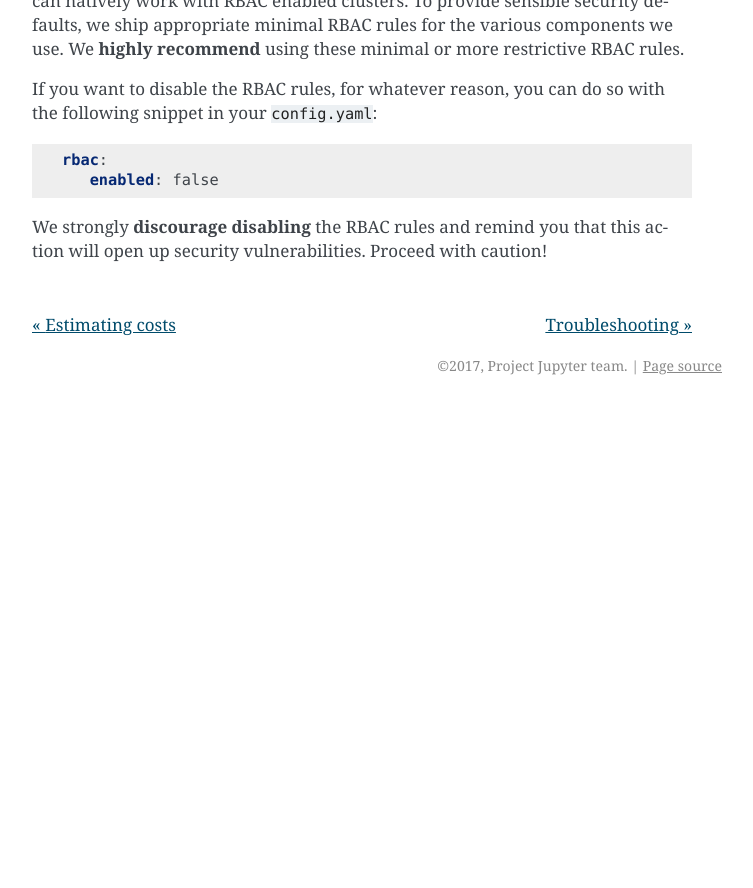
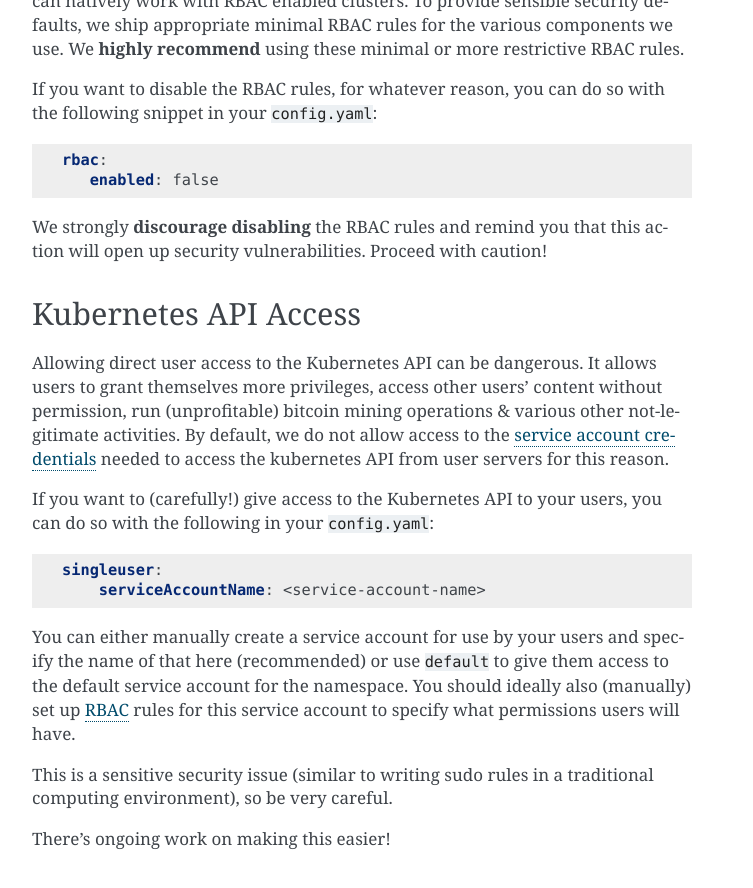
Before and after one commit to jupyterhub/zero-to-jupyterhub-k8s, a Sphinx documentation site: the page built from doc/source/security.md, in a window 1280 px wide and 900 px high, scrolled down 3617 px. Shown: the top 888 px of the window, without its empty margins (388-1141 px from the left). Built offline with Sphinx 7.4.7, drawn with Linux system fonts in a browser that asks for light colours; before the commit the page ends 4022 px from its top, so only the background shows below that; some of the changed text lies outside the part shown.

Commit message:
Allow specifying serviceAccountName in config.yaml
Fixes #404

````diff
--- a/doc/source/security.md
+++ b/doc/source/security.md
@@ -134,3 +134,31 @@ rbac:
 ```
 
 We strongly **discourage disabling** the RBAC rules and remind you that this action will open up security vulnerabilities. Proceed with caution!
+
+## Kubernetes API Access
+
+Allowing direct user access to the Kubernetes API can be dangerous. It allows
+users to grant themselves more privileges, access other users' content without
+permission, run (unprofitable) bitcoin mining operations & various other
+not-legitimate activities. By default, we do not allow access to the [service
+account credentials](https://kubernetes.io/docs/tasks/configure-pod-container/configure-service-account/) needed
+to access the kubernetes API from user servers for this reason.
+
+If you want to (carefully!) give access to the Kubernetes API to your users, you
+can do so with the following in your `config.yaml`:
+
+```yaml
+singleuser:
+    serviceAccountName: <service-account-name>
+```
+
+You can either manually create a service account for use by your users and
+specify the name of that here (recommended) or use `default` to give them access
+to the default service account for the namespace. You should ideally also
+(manually) set up [RBAC](https://kubernetes.io/docs/admin/authorization/rbac/)
+rules for this service account to specify what permissions users will have.
+
+This is a sensitive security issue (similar to writing sudo rules in a
+traditional computing environment), so be very careful.
+
+There's ongoing work on making this easier!
````
Also changed, not shown: 3 other files.
